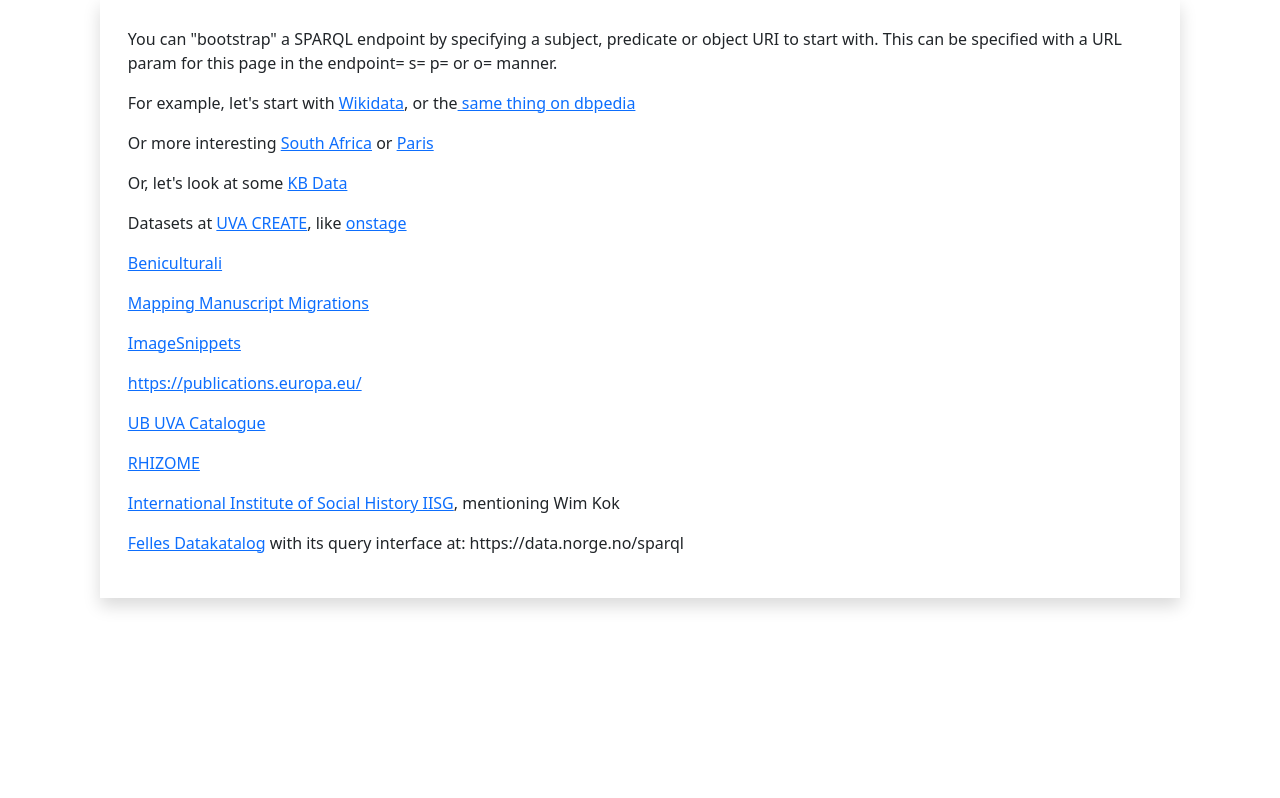
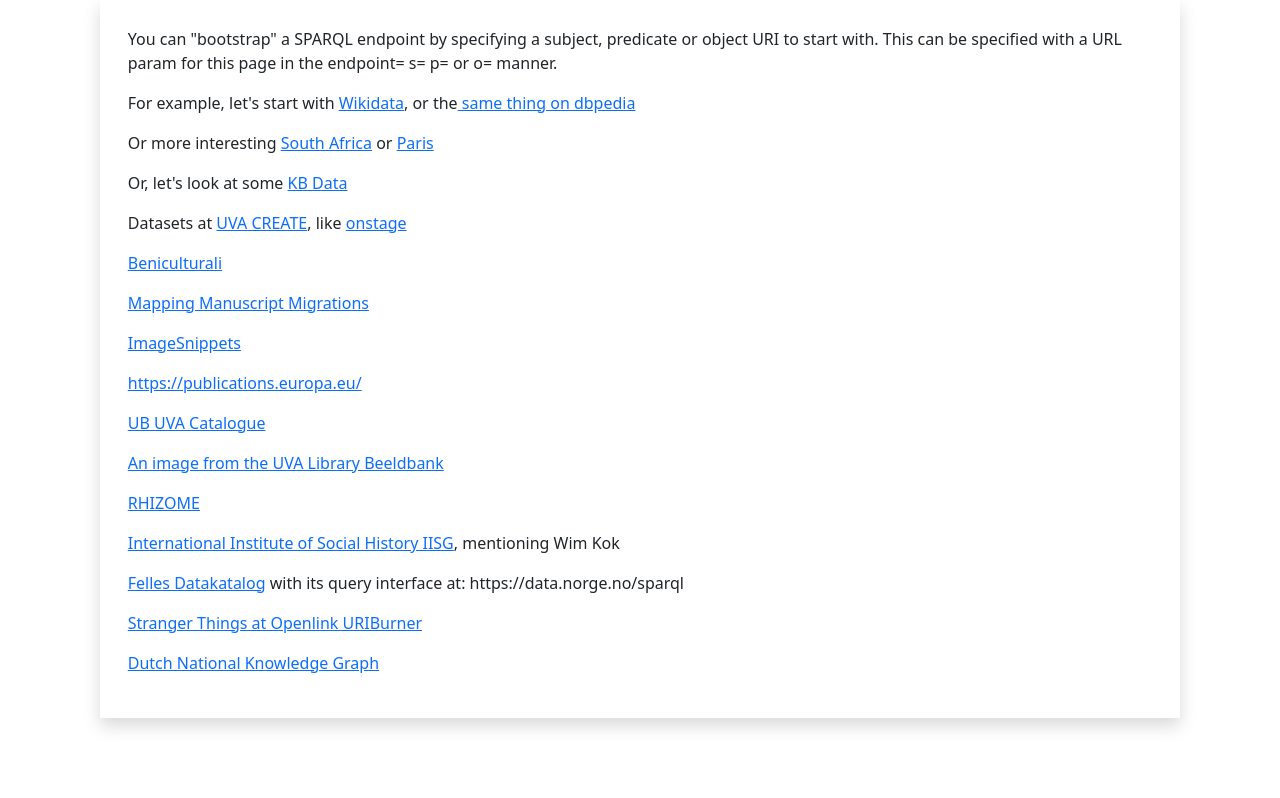
Before and after one commit to epoz/shmarql, a FastAPI app: page /shmarql in a window 1280 px wide. Shown: the part 211-1009 px from the top of the page. Before the commit the page ends 821 px from the top, so only its background shows below. Run offline with FastAPI, Linux system fonts and the light colour scheme; some libraries are stand-ins or nearby versions.

Commit message:
Add new endpoints

```diff
--- a/src/templates/choose_endpoint.html
+++ b/src/templates/choose_endpoint.html
@@ -27,9 +27,13 @@
         <p><a href="?e=https://imagesnippets.com/sparql/images&p=%3Fp&s=<https%3A//imagesnippets.com/imgtag/images/info%40margaretwarren.us/P1030103.JPG>">ImageSnippets</a></p>
 	    <p><a href="?e=https://publications.europa.eu/webapi/rdf/sparql&s=<http%3A%2F%2Feurovoc.europa.eu%2F100280>">https://publications.europa.eu/</a>
         <p><a href="?e=https://api.lod.uba.uva.nl/datasets/UB-UVA/CATALOGUE/services/virtuoso/sparql&p=<http%3A//xmlns.com/foaf/0.1/name>&s=%3Fs&o=%3Fo">UB UVA Catalogue</a></p>
+	<p><a href="?e=https://api.lod.uba.uva.nl/datasets/UB-UVA/Beeldbank/services/virtuoso/sparql&s=%3Chttps%3A//hdl.handle.net/11245/3.1029%3E">An image from the UVA Library Beeldbank</a></p>
         <p><a href="?e=https://query.artbase.rhizome.org/proxy/wdqs/bigdata/namespace/wdq/sparql&p=<https://artbase.rhizome.org/prop/direct/P29>">RHIZOME</a></p>
         <p><a href="?e=https://druid.datalegend.net/_api/datasets/IISG/iisg-kg/services/iisg-kg/sparql&o=<https://iisg.amsterdam/authority/person/185226>">International Institute of Social History IISG</a>, mentioning Wim Kok</p>
         <p><a href="?e=https://sparql.fellesdatakatalog.digdir.no&s=<https%3A//concepts.fellesdatakatalog.digdir.no/concepts/22df72b6-f6e0-3ca3-99d3-6274a5b1adfb>">Felles Datakatalog</a> with its query interface at: https://data.norge.no/sparql</p>
+	<p><a href="?e=https://linkeddata.uriburner.com/sparql&s=<https%3A%2F%2Fwww.netflix.com%2Fgb%2Ftitle%2F80057281%23TVSeries>">Stranger Things at Openlink URIBurner</a></p>
+        <p><a href="?e=https://dnkg.tools.dbpedia.org/sparql/&o=<http://dbpedia.org/ontology/Person>">Dutch National Knowledge Graph</a></p>
+
     </div>
 
 
```
